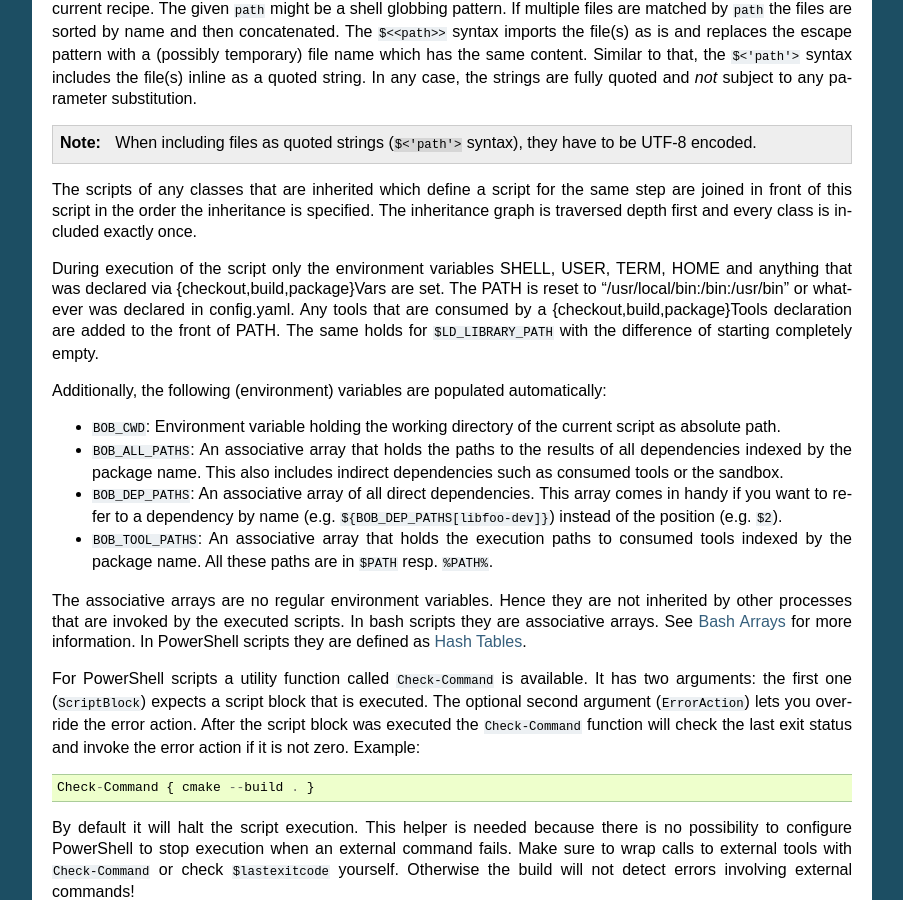
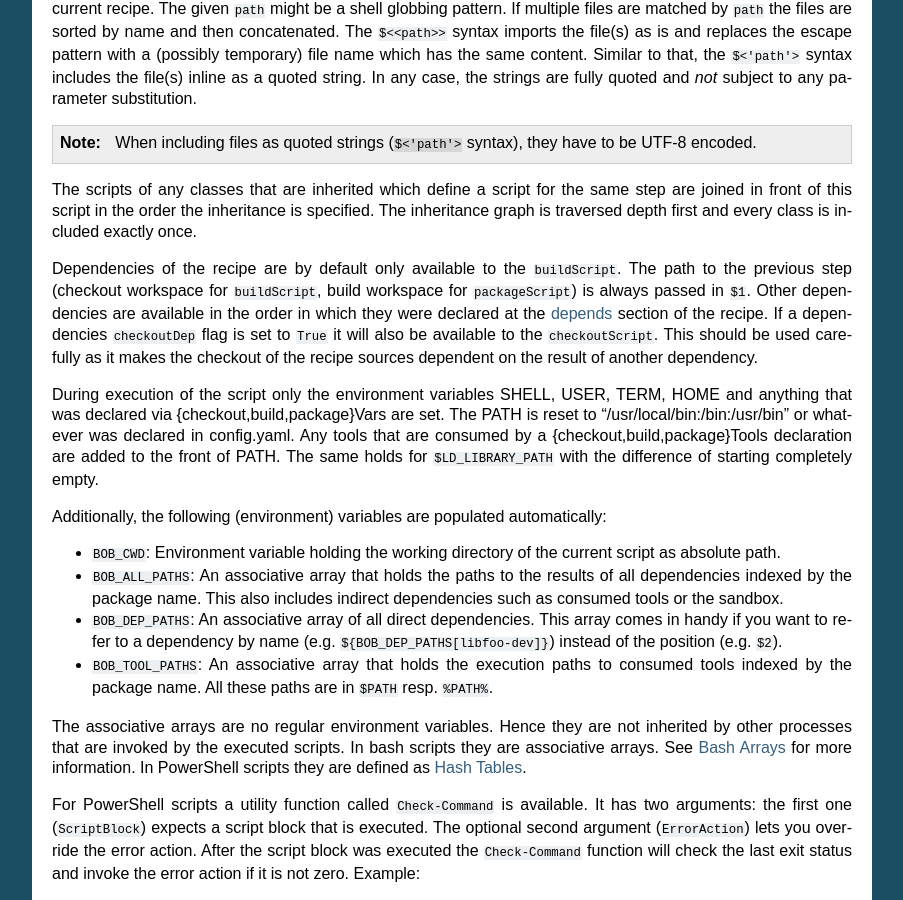
Before and after one commit to BobBuildTool/bob, a Sphinx documentation site: the page built from doc/manual/configuration.rst, in a window 1280 px wide and 900 px high, scrolled down 7808 px. Shown: the whole window, without its empty margins (198-1101 px from the left). Built offline with Sphinx 7.4.7, drawn with Linux system fonts in a browser that asks for light colours; formulas are drawn with MathJax 3; pages that are not in the unit, such as notebooks, are missing from menus; the version number could not be read and is left out; some of the changed text lies outside the part shown.

Commit message:
doc: document checkoutDep flag

```diff
--- a/doc/manual/configuration.rst
+++ b/doc/manual/configuration.rst
@@ -527,6 +527,16 @@ The scripts of any classes that are inherited which define
 a script for the same step are joined in front of this script in the order the
 inheritance is specified. The inheritance graph is traversed depth first and
 every class is included exactly once.
+
+Dependencies of the recipe are by default only available to the
+``buildScript``. The path to the previous step (checkout workspace for
+``buildScript``, build workspace for ``packageScript``) is always passed in
+``$1``. Other dependencies are available in the order in which they were
+declared at the :ref:`configuration-recipes-depends` section of the recipe. If
+a dependencies ``checkoutDep`` flag is set to ``True`` it will also be
+available to the ``checkoutScript``. This should be used carefully as it makes
+the checkout of the recipe sources dependent on the result of another
+dependency.
 
 During execution of the script only the environment variables SHELL, USER,
 TERM, HOME and anything that was declared via {checkout,build,package}Vars
@@ -1151,6 +1161,13 @@ The following settings are supported:
 |             |                 |                                                     |
 |             |                 | Default: Use the result and dependencies            |
 |             |                 | (``[deps, result]``).                               |
++-------------+-----------------+-----------------------------------------------------+
+| checkoutDep | Boolean         | If true, the dependency is available as argument to |
+|             |                 | the checkout step. The build step will still have   |
+|             |                 | access to this dependency.                          |
+|             |                 |                                                     |
+|             |                 | Defaults to false. Only relevant if ``result`` is   |
+|             |                 | included in these ``use`` list.                     |
 +-------------+-----------------+-----------------------------------------------------+
 | forward     | Boolean         | If true, the imported environment, tools and        |
 |             |                 | sandbox will be forwarded to the dependencies       |
```
